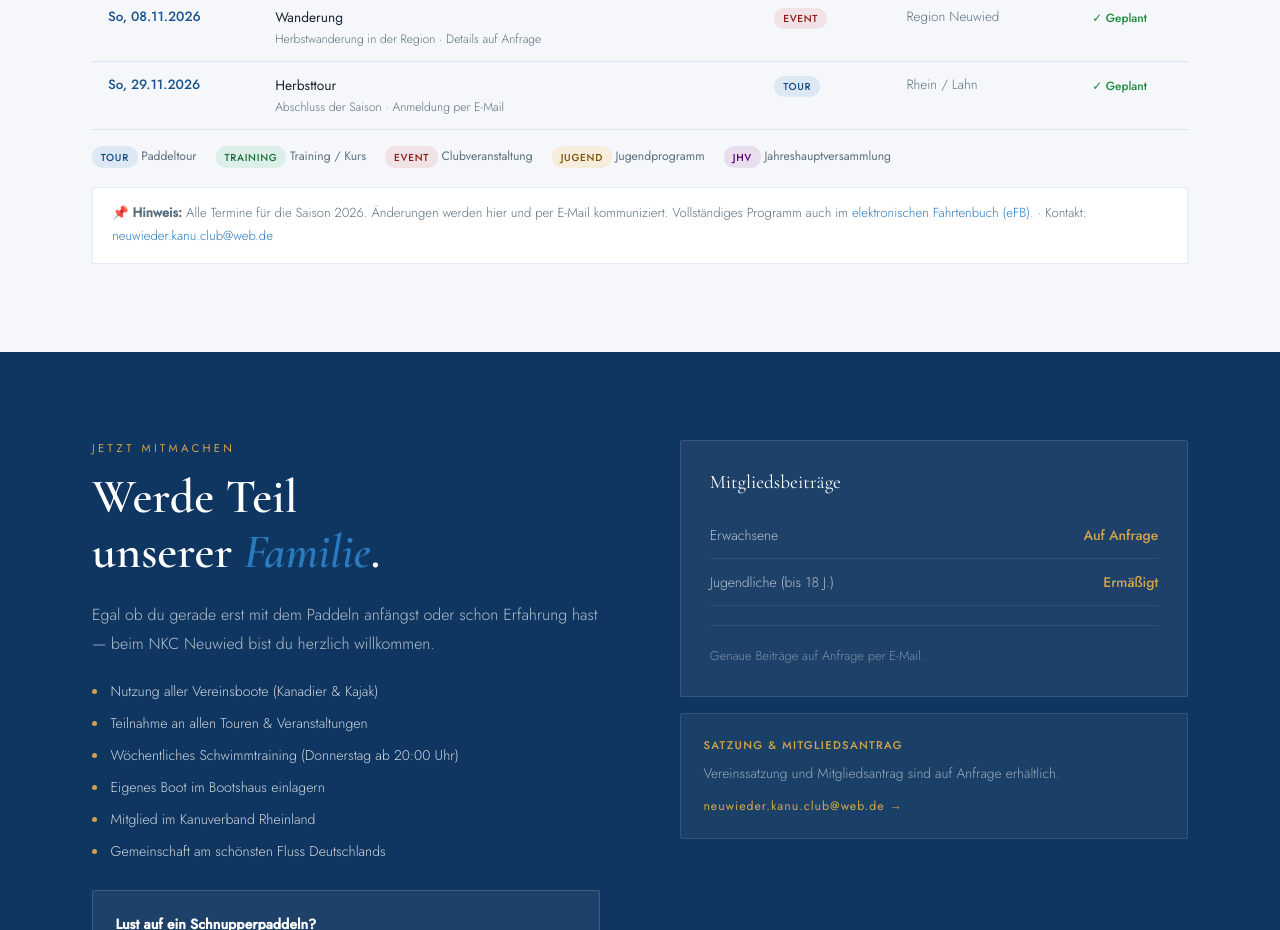
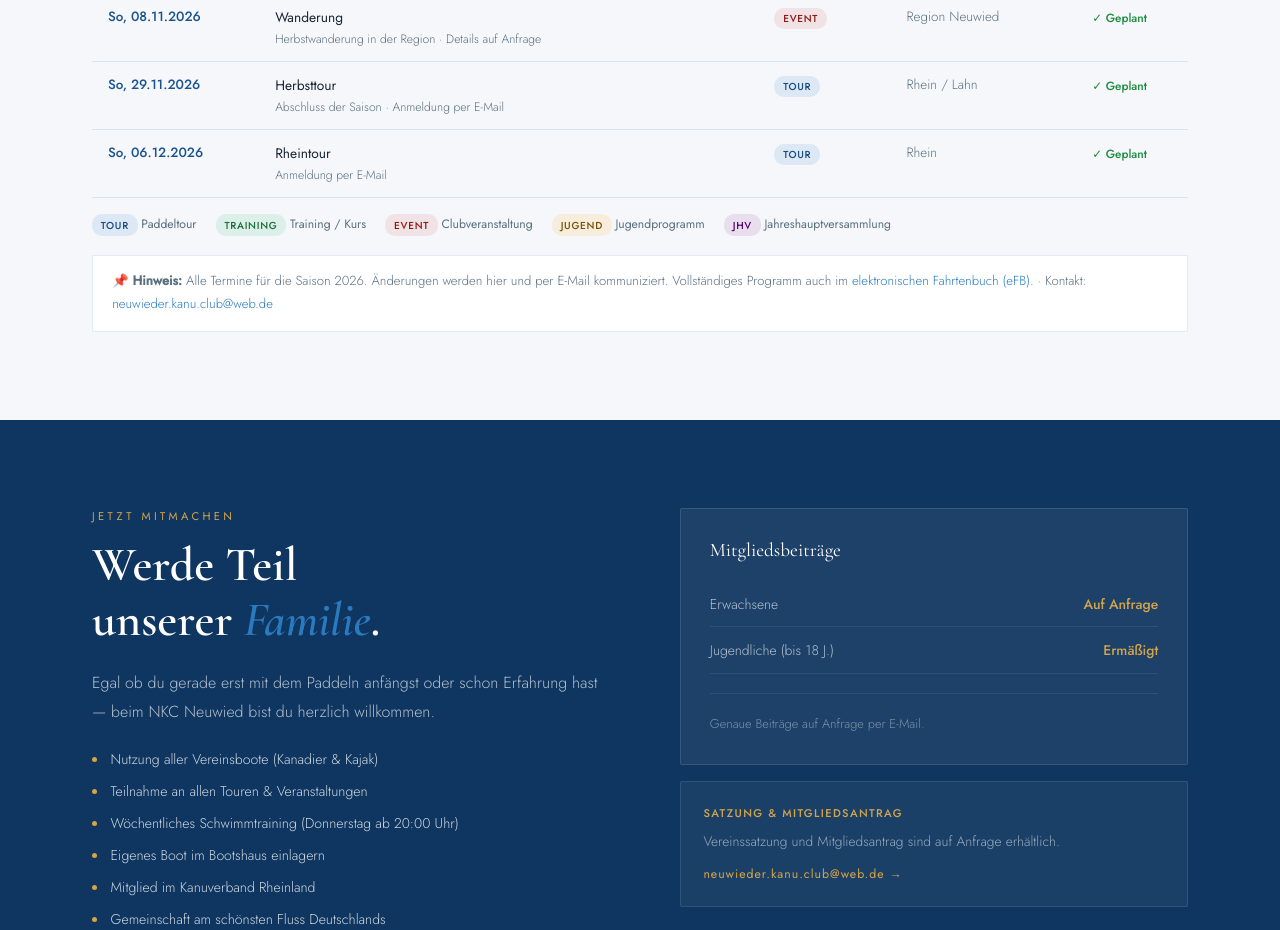
Before and after one commit to praveengadiyaram369/nkc-neuwied, a plain HTML site: page index.html in a window 1280 px wide. Shown: the part 5840-6770 px from the top of the page. Drawn offline with nearby package versions, Linux system fonts and the light colour scheme; files whose address does not match are found by name.

Commit message:
adding new changes

```diff
--- a/index.html
+++ b/index.html
@@ -923,6 +923,13 @@ footer{background:#071e35;padding:4rem 0 2rem}
             <td class="td-loc">Rhein / Lahn</td>
             <td><span class="s-ok">✓ Geplant</span></td>
           </tr>
+          <tr>
+            <td class="td-date">So, 06.12.2026</td>
+            <td class="td-event">Rheintour<small>Anmeldung per E-Mail</small></td>
+            <td><span class="badge b-tour">Tour</span></td>
+            <td class="td-loc">Rhein</td>
+            <td><span class="s-ok">✓ Geplant</span></td>
+          </tr>
         </tbody>
       </table>
       <div class="cal-legend">
```
